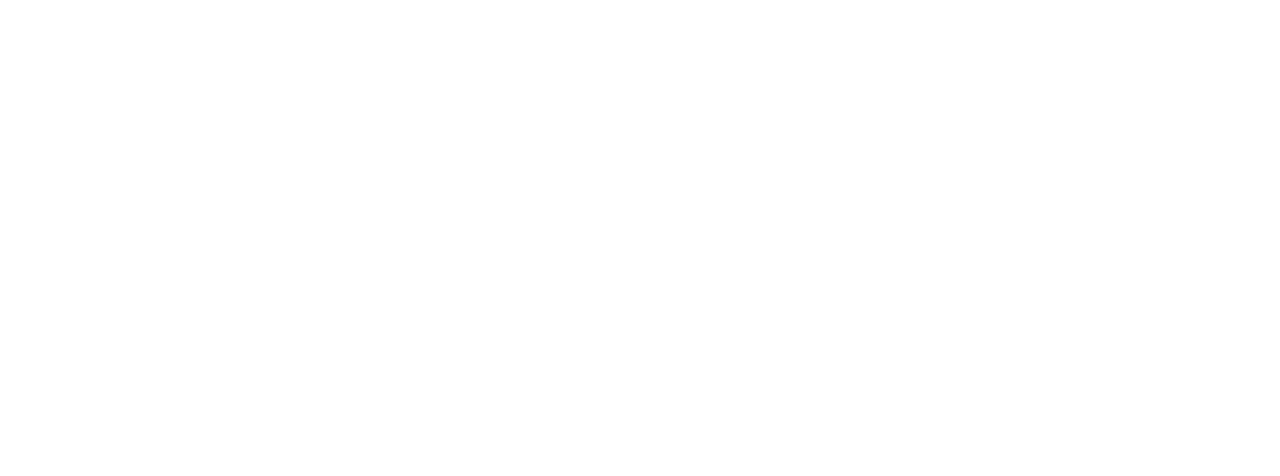
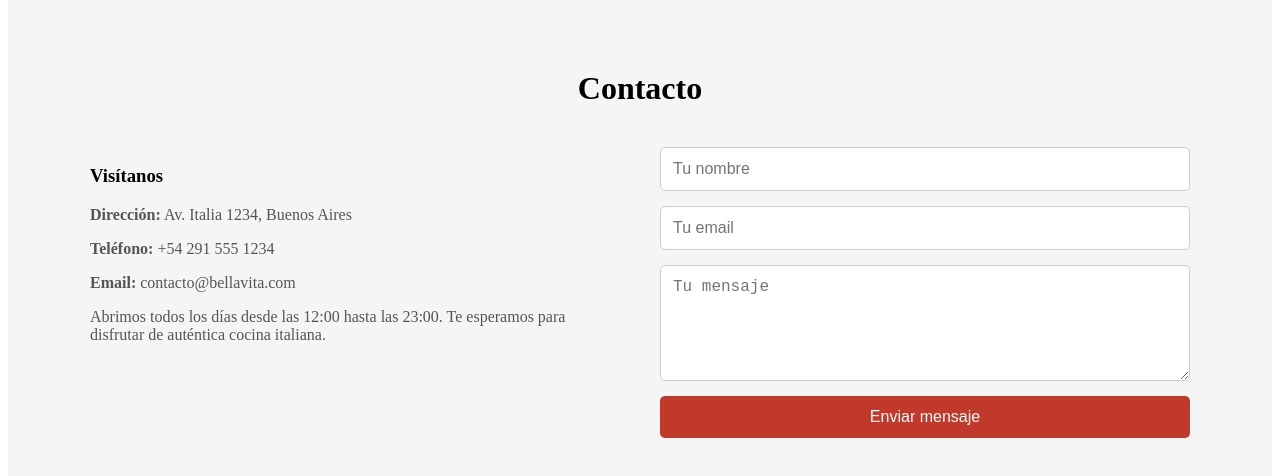
Before and after one commit to Niki2422/react-resto, a React (Vite) app in the folder react-resto/: page / in a window 1280 px wide. Shown: the part 2664-3140 px from the top of the page. Before the commit the page ends 2635 px from the top, so only its background shows below. Built offline with nearby package versions, Linux system fonts and the light colour scheme.

Commit message:
se agrego seccion de contacto

```diff
--- a/react-resto/src/App.jsx
+++ b/react-resto/src/App.jsx
@@ -2,7 +2,8 @@
 import Hero from "./components/Hero"
 import About from "./components/about"
 import Menu from "./components/Menu"
-import Gallery from "./components/Gallery";
+import Gallery from "./components/Gallery"
+import Contact from "./components/Contact";
 
 function App() {
   return (
@@ -12,6 +13,7 @@
       <About />
       <Menu />
       <Gallery />
+      <Contact />
 
     </>
   )
--- /dev/null
+++ b/react-resto/src/components/Contact.jsx
@@ -0,0 +1,53 @@
+import "../styles/Contact.css";
+
+function Contact() {
+  return (
+    <section className="contact">
+
+      <h2>Contacto</h2>
+
+      <div className="contact-container">
+
+        <div className="contact-info">
+          <h3>Visítanos</h3>
+
+          <p><strong>Dirección:</strong> Av. Italia 1234, Buenos Aires</p>
+          <p><strong>Teléfono:</strong> +54 291 555 1234</p>
+          <p><strong>Email:</strong> contacto@bellavita.com</p>
+
+          <p>
+            Abrimos todos los días desde las 12:00 hasta las 23:00.
+            Te esperamos para disfrutar de auténtica cocina italiana.
+          </p>
+        </div>
+
+        <form className="contact-form">
+
+          <input
+            type="text"
+            placeholder="Tu nombre"
+          />
+
+          <input
+            type="email"
+            placeholder="Tu email"
+          />
+
+          <textarea
+            placeholder="Tu mensaje"
+            rows="5"
+          ></textarea>
+
+          <button type="submit">
+            Enviar mensaje
+          </button>
+
+        </form>
+
+      </div>
+
+    </section>
+  );
+}
+
+export default Contact;
--- /dev/null
+++ b/react-resto/src/styles/contact.css
@@ -0,0 +1,54 @@
+.contact{
+  padding:80px 20px;
+  background:#f5f5f5;
+  text-align:center;
+}
+
+.contact h2{
+  font-size:32px;
+  margin-bottom:40px;
+}
+
+.contact-container{
+  max-width:1100px;
+  margin:auto;
+
+  display:flex;
+  gap:40px;
+  align-items:flex-start;
+}
+
+.contact-info{
+  flex:1;
+  text-align:left;
+}
+
+.contact-info p{
+  margin-bottom:10px;
+  color:#555;
+}
+
+.contact-form{
+  flex:1;
+  display:flex;
+  flex-direction:column;
+  gap:15px;
+}
+
+.contact-form input,
+.contact-form textarea{
+  padding:12px;
+  border-radius:5px;
+  border:1px solid #ccc;
+  font-size:16px;
+}
+
+.contact-form button{
+  padding:12px;
+  border:none;
+  background:#c0392b;
+  color:white;
+  font-size:16px;
+  border-radius:5px;
+  cursor:pointer;
+}
```
Also changed, not shown: 1 other file (tests, documents, lock files or other folders).
